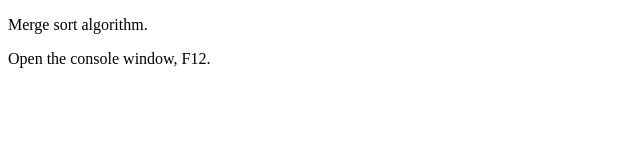
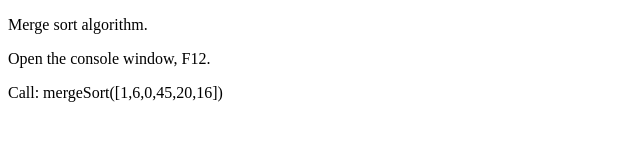
Before and after one commit to ArthurAlbert990/merge-sort, a plain HTML site: page index.html in a window 1280 px wide. Shown: the whole page, without its empty margins (0-640 px from the left). Drawn offline with Linux system fonts and the light colour scheme.

Commit message:
add basic descriptio

```diff
--- a/index.html
+++ b/index.html
@@ -9,6 +9,7 @@
 <body>
     <p>Merge sort algorithm.</p>
     <p>Open the console window, F12.</p>
+    <p>Call: mergeSort([1,6,0,45,20,16])</p>
 
     <script src="index.js"></script>
 </body>
```
